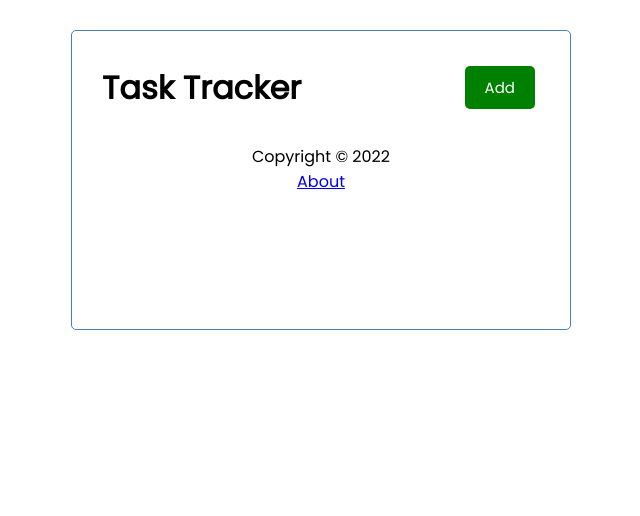
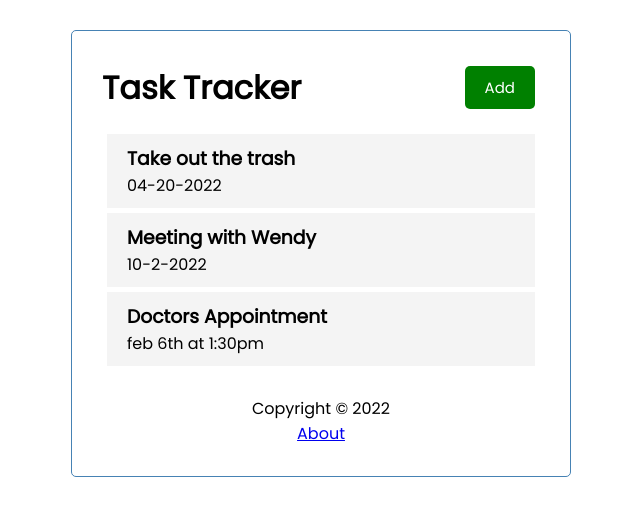
Before and after one commit to jackfros-glitch/task-tracker, a React (Create React App) app in the folder frontend/: page / in a window 1280 px wide. Shown: the top 516 px of the page, without its empty margins (319-959 px from the left). Built offline with nearby package versions, Linux system fonts and the light colour scheme.

Commit message:
feat Add Tasks compponent to the Home Page with dummy tasks data

```diff
--- a/frontend/src/pages/Home.js
+++ b/frontend/src/pages/Home.js
@@ -1,11 +1,37 @@
 import Header  from "../components/Header"
 import Footer from "../components/Footer"
+import Tasks from "../components/Tasks"
+import { useState } from "react"
 
 const Home = () => {
+  const [tasks , setTasks] = useState([
+    {
+      "id": 1,
+      "text": "Take out the trash",
+      "day": "04-20-2022",
+      "isCompleted": true
+    },
+    {
+      "id": 2,
+      "text": "Meeting with Wendy",
+      "day": "10-2-2022",
+      "isCompleted": true
+    },
+    {
+      "text": "Doctors Appointment",
+      "day": "feb 6th at 1:30pm",
+      "isCompleted": false,
+      "id": 3
+    }
+  ])
+
+
+
   return (
 
       <div className="container">
         <Header  title='Task Tracker'/>
+        <Tasks tasks ={tasks} />
         <Footer/>
       </div>
   )
```
